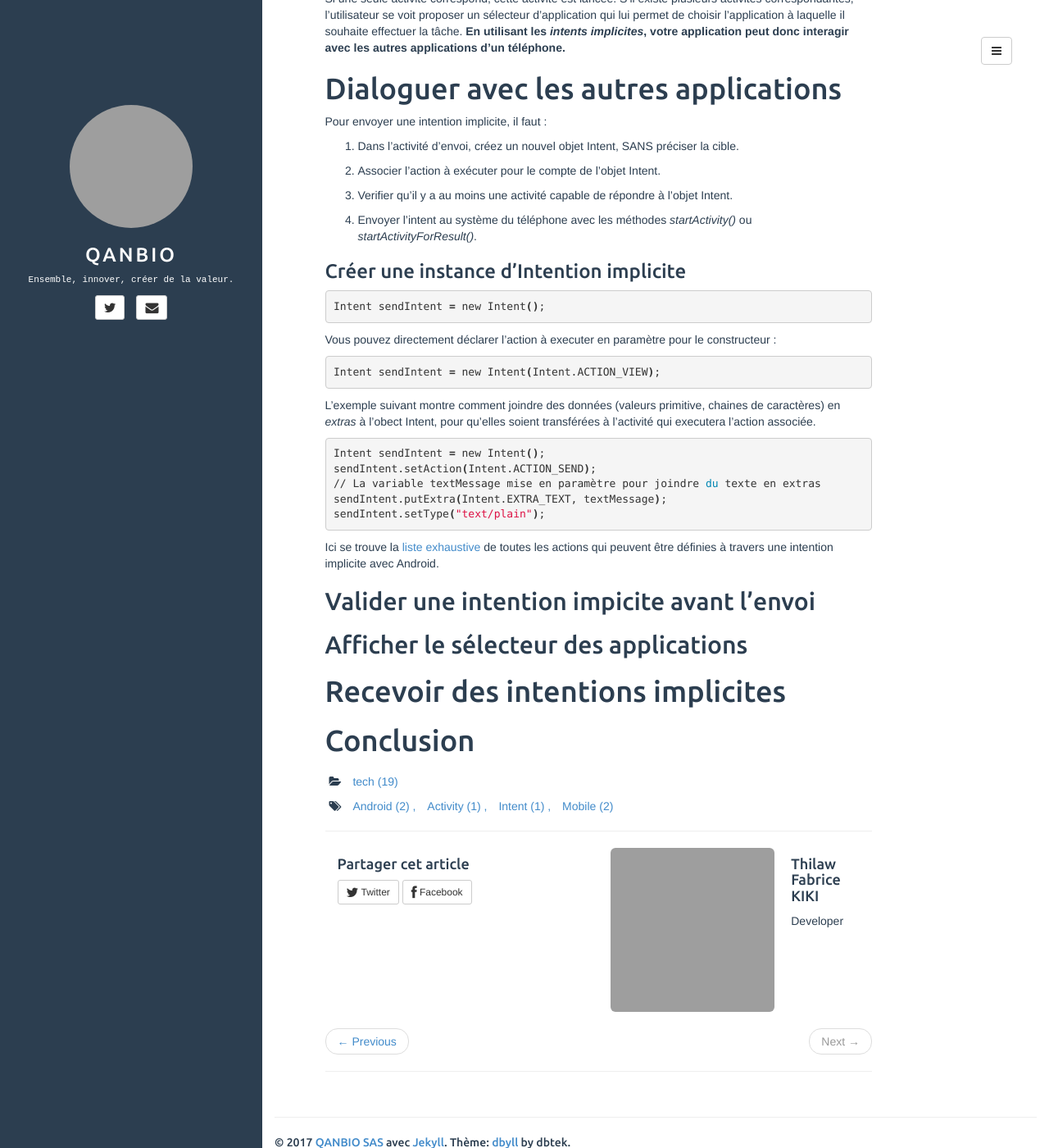
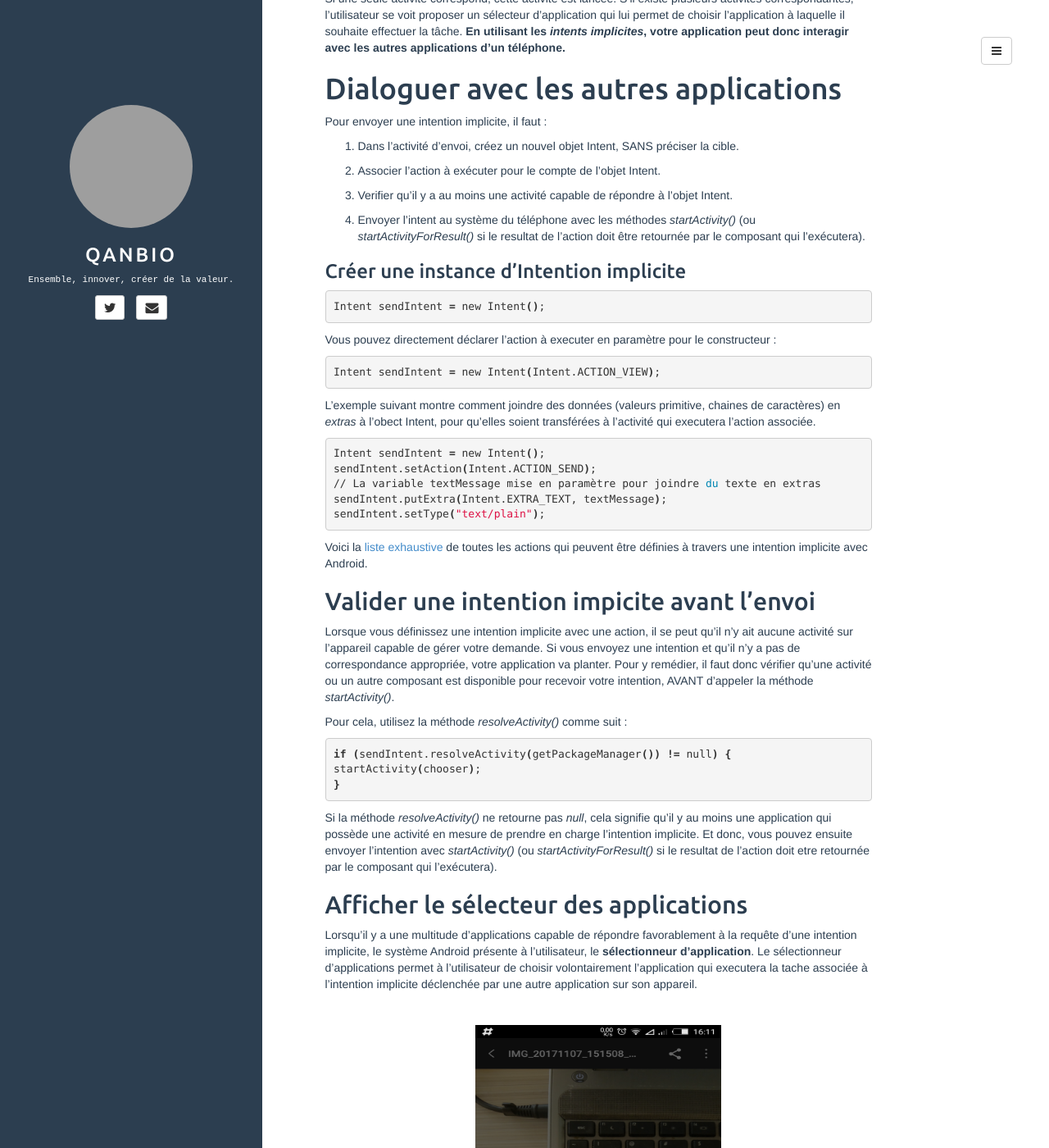
Before and after one commit to qanbio/blog, a Jekyll site: the page built from _posts/2017-11-06-interacting-with-other-apps.md, in a window 1280 px wide and 1400 px high, scrolled down 1728 px. Shown: the whole window at 82% size. Built offline with Jekyll 4.4.1, drawn with Linux system fonts in a browser that asks for light colours; comment, search, counter and statistics services are not loaded; grey boxes are pictures that could not be loaded.

Commit message:
edition (suite) section Intent implicite

```diff
--- a/_posts/2017-11-06-interacting-with-other-apps.md
+++ b/_posts/2017-11-06-interacting-with-other-apps.md
@@ -68,7 +68,7 @@ Pour envoyer une intention implicite, il faut :
 
 3. Verifier qu'il y a au moins une activité capable de répondre à l'objet Intent.
 
-4. Envoyer l'intent au système du téléphone avec les méthodes *startActivity()* ou *startActivityForResult()*.
+4. Envoyer l'intent au système du téléphone avec les méthodes *startActivity()* (ou *startActivityForResult()* si le resultat de l'action doit être retournée par le composant qui l'exécutera).
 
 ### Créer une instance d'Intention implicite
 
@@ -88,12 +88,34 @@ sendIntent.putExtra(Intent.EXTRA_TEXT, textMessage);
 sendIntent.setType("text/plain");
 {%endhighlight%}
 
-Ici se trouve la [liste exhaustive](https://chromium.googlesource.com/android_tools/+/febed84a3a3cb7c2cb80d580d79c31e22e9643a5/sdk/platforms/android-23/data/activity_actions.txt) de toutes les actions qui peuvent être définies à travers une intention implicite avec Android.
+Voici la [liste exhaustive](https://chromium.googlesource.com/android_tools/+/febed84a3a3cb7c2cb80d580d79c31e22e9643a5/sdk/platforms/android-23/data/activity_actions.txt) de toutes les actions qui peuvent être définies à travers une intention implicite avec Android.
 
 ## Valider une intention impicite avant l'envoi
 
+Lorsque vous définissez une intention implicite avec une action, il se peut qu'il n'y ait aucune
+activité sur l'appareil capable de gérer votre demande. Si vous envoyez une intention et qu'il n'y a pas de correspondance appropriée, votre application va planter. Pour y remédier, il faut donc vérifier qu'une activité ou un autre composant est disponible pour recevoir votre intention, AVANT d'appeler la méthode *startActivity()*.
+
+ Pour cela, utilisez la méthode *resolveActivity()* comme suit :
+
+{%highlight bash%}
+if (sendIntent.resolveActivity(getPackageManager()) != null) {
+startActivity(chooser);
+}
+{%endhighlight%}
+
+Si la méthode *resolveActivity()* ne retourne pas *null*, cela signifie qu'il y au moins une application qui possède une activité en mesure de prendre en charge l'intention implicite. Et donc, vous pouvez ensuite envoyer l'intention avec *startActivity()* (ou *startActivityForResult()* si le resultat de l'action doit etre retournée par le composant qui l'exécutera).
 
 ## Afficher le sélecteur des applications
+
+Lorsqu'il y a une multitude d'applications capable de répondre favorablement à la requête d'une intention implicite, le système Android présente à l'utilisateur, le **sélectionneur d'application**. Le sélectionneur d'applications permet à l'utilisateur de choisir volontairement l'application qui executera la tache associée à l'intention implicite déclenchée par une autre application sur son appareil.
+
+
+<br/>
+<div align="center">
+<img src="../../../../assets/media/2017-11-06-interacting-with-other-apps/selectionneur-de-applications.png" alt="apps-interactions" height="428" width="300" ALIGN="middle">
+</div>
+<br/>
+
 
 
 # Recevoir des intentions implicites
```
Also changed, not shown: assets/media/2017-11-06-interacting-with-other-apps/selectionneur-de-applications.png (added).
